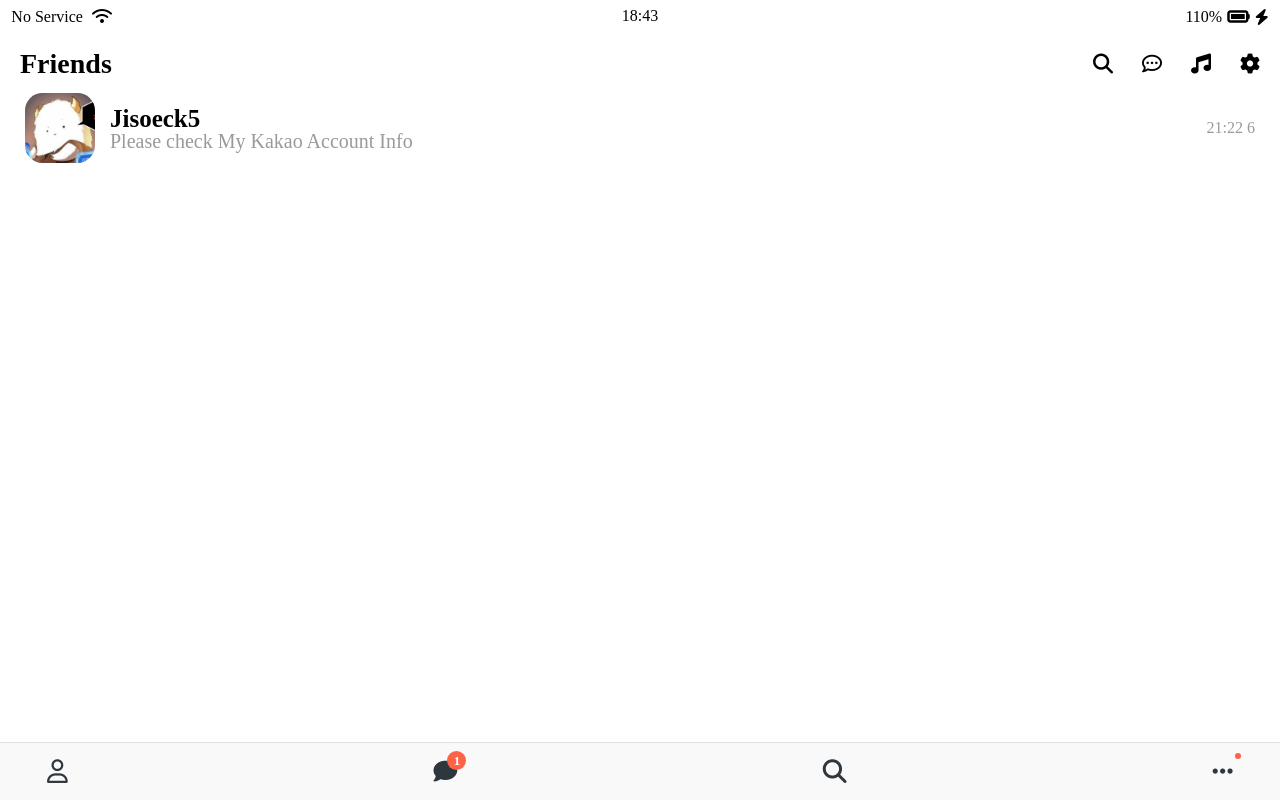
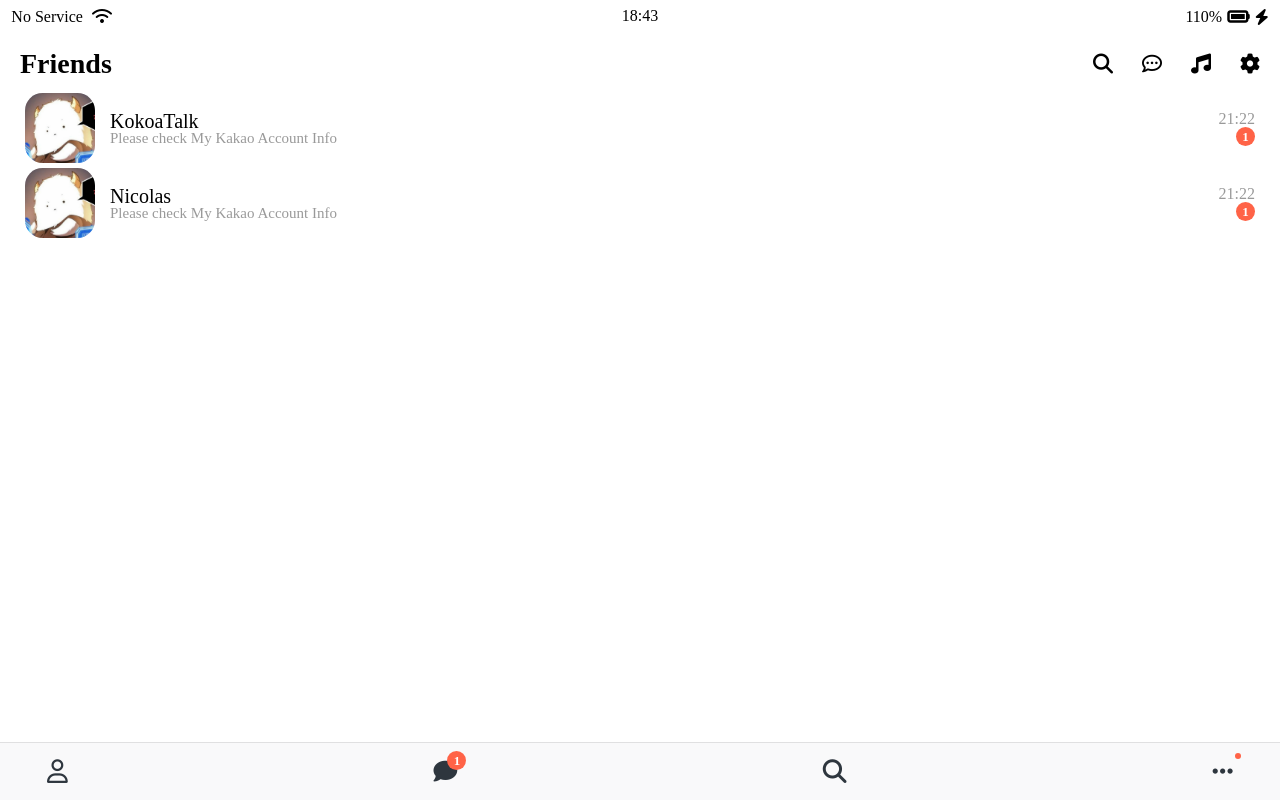
Before and after one commit to jisoeck5/kokoa-clone-2020, a plain HTML site: page chats.html in a window 1280 px wide. Drawn offline with Linux system fonts and the light colour scheme.

Commit message:
completion_chats.html

```diff
--- a/chats.html
+++ b/chats.html
@@ -40,15 +40,30 @@
             <div class="user-component__column">
                 <img class="user-component__avatar" src="img/user.jpg" />
                 <div class="user-component__text">
-                    <h4 class="user-component__title">Jisoeck5</h4>
+                    <h4 class="user-component__title user-component__title__chats">KokoaTalk</h4>
                     <h6 class="user-component__subtitle">Please check My Kakao Account Info</h6>
                 </div>
             </div>
             <div class="user-component__column">
                 <span class="user-component__time">21:22</span>
-                <span class="badge">6</span>
+                <span class="badge">1</span>
             </div>
         </div>
+
+        <div class="user-component">
+            <div class="user-component__column">
+                <img class="user-component__avatar" src="img/user.jpg" />
+                <div class="user-component__text">
+                    <h4 class="user-component__title user-component__title__chats">Nicolas</h4>
+                    <h6 class="user-component__subtitle">Please check My Kakao Account Info</h6>
+                </div>
+            </div>
+            <div class="user-component__column">
+                <span class="user-component__time">21:22</span>
+                <span class="badge">1</span>
+            </div>
+        </div>
+
 
 
     </main>
--- /dev/null
+++ b/css/components/badge.css
@@ -0,0 +1,13 @@
+.badge {
+  color: white;
+  background-color: tomato;
+  display: flex;
+  justify-content: flex-end;
+  width: 19px;
+  height: 19px;
+  border-radius: 15px;
+  align-items: center;
+  justify-content: center;
+  font-weight: 700;
+  font-size: 13px;
+}
--- a/css/components/nav-bar.css
+++ b/css/components/nav-bar.css
@@ -17,16 +17,6 @@
 }
 
 .nav__notification {
-  color: white;
-  background-color: tomato;
-  display: flex;
-  width: 19px;
-  height: 19px;
-  border-radius: 15px;
-  align-items: center;
-  justify-content: center;
-  font-weight: 700;
-  font-size: 13px;
   position: absolute;
   left: 14px;
   bottom: 12px;
--- a/css/components/user-component.css
+++ b/css/components/user-component.css
@@ -35,10 +35,13 @@
   font-weight: 400;
 }
 .user-component__subtitle {
-  font-size: 20px;
+  font-size: 15px;
   font-weight: 400;
   color: var(--gray-text);
 }
 .user-component__column:last-child {
   color: var(--gray-text);
+  display: flex;
+  flex-direction: column;
+  align-items: flex-end;
 }
--- a/css/styles.css
+++ b/css/styles.css
@@ -7,6 +7,7 @@
 @import "components/nav-bar.css";
 @import "components/screen-header.css";
 @import "components/user-component.css";
+@import "components/badge.css";
 
 /* screens */
 @import "screens/login.css";
```
Also changed, not shown: friends.html (+8 -4 lines).
